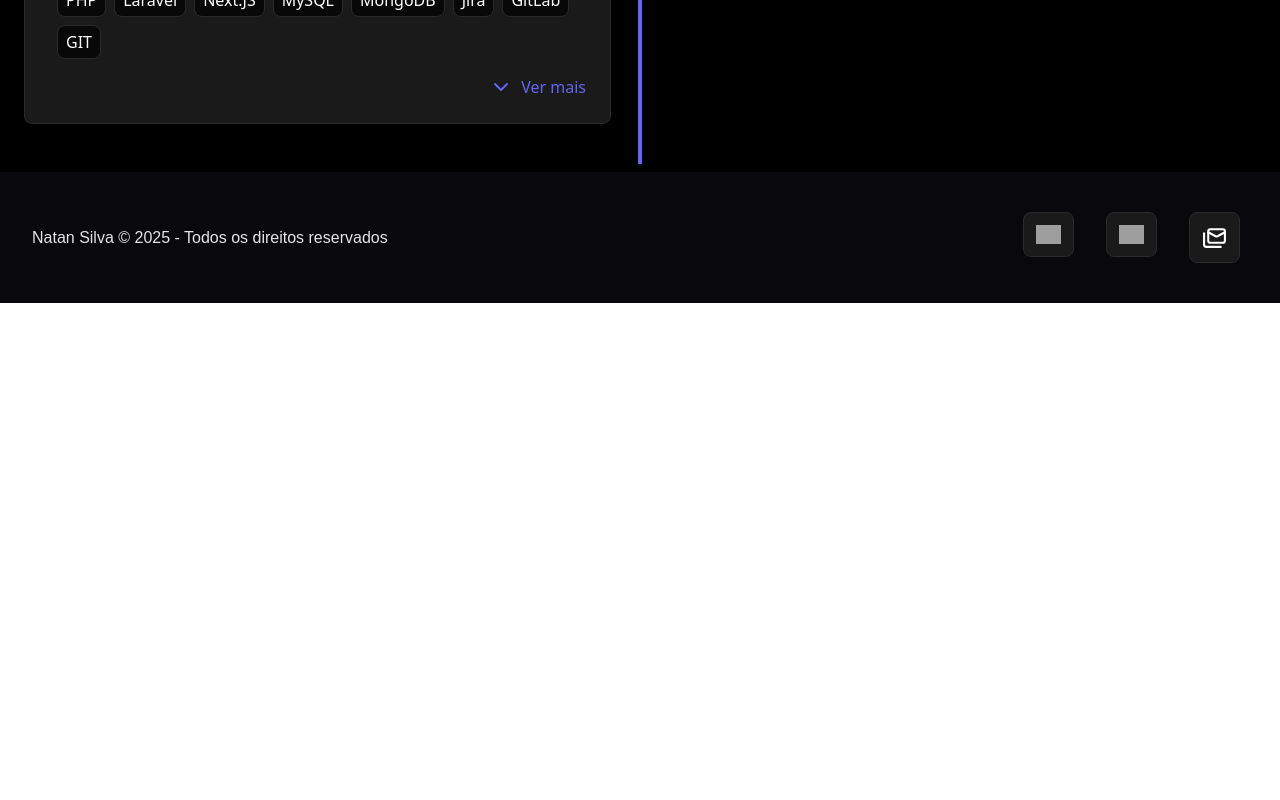
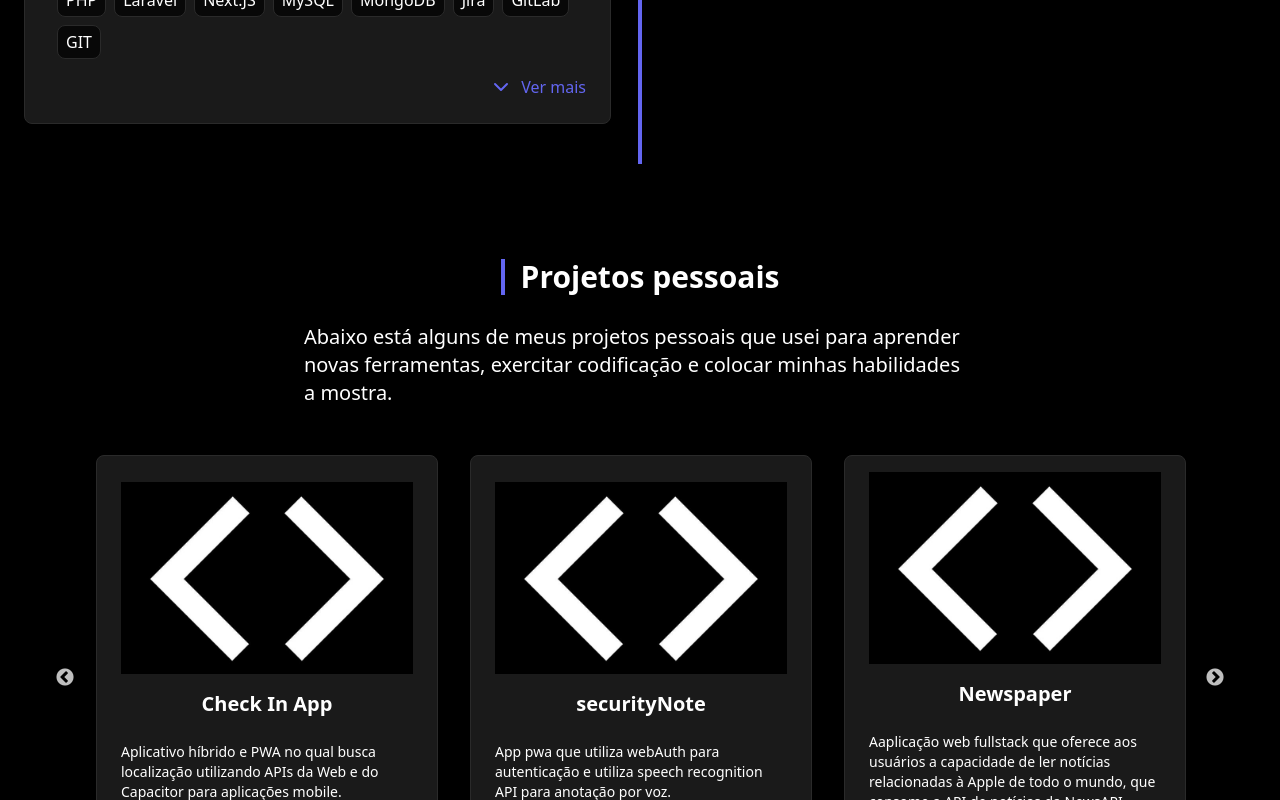
Before and after one commit to natanpms/portfolio, a React (Vite) app: page / in a window 1280 px wide. Shown: the part 2000-2800 px from the top of the page. Before the commit the page ends 2303 px from the top, so only its background shows below. Built offline with nearby package versions, Linux system fonts and the light colour scheme; grey boxes are pictures that could not be loaded.

Commit message:
feat: seção de projetos

```diff
--- a/src/App.tsx
+++ b/src/App.tsx
@@ -6,6 +6,7 @@ import Navbar from './components/Navbar'
 import ScrollTop from './components/ScrollTop'
 // @ts-ignore
 import FinalContent from './components/FinalContent'
+import Projects from './components/Projects'
 
 function App() {
 
@@ -14,6 +15,7 @@ function App() {
       <Navbar />
       <Home />
       <Experience />
+      <Projects />
       <FinalContent />
       <ScrollTop />
     </>
--- /dev/null
+++ b/src/assets/projects.json
@@ -0,0 +1,45 @@
+{
+    "projects": [
+        {
+            "id": 0,
+            "name": "Check In App",
+            "description": "Aplicativo híbrido e PWA no qual busca localização utilizando APIs da Web e do Capacitor para aplicações mobile.",
+            "link" : "https://github.com/natanpms/check-in",
+            "deploy" : true,
+            "link_deploy": "https://check-in-seven-beta.vercel.app/"
+        },
+        {
+            "id": 1,
+            "name": "securityNote",
+            "description": "App pwa que utiliza webAuth para autenticação e utiliza speech recognition API para anotação por voz.",
+            "link" : "https://github.com/natanpms/securityNote",
+            "deploy" : true,
+            "link_deploy": "https://securitynote.netlify.app/"
+        },
+        {
+            "id": 2,
+            "name": "Newspaper",
+            "description": "Aaplicação web fullstack que oferece aos usuários a capacidade de ler notícias relacionadas à Apple de todo o mundo, que consome a API de notícias da NewsAPI.",
+            "link": "https://github.com/natanpms/newspaperProject",
+            "deploy" : false,
+            "link_deploy": ""
+
+        },
+        {
+            "id": 3,
+            "name": "Pokedex",
+            "description": "Pokedex responsiva pensando em mobile first desenvolvida com Javascript, consumindo a pokeAPI.",
+            "link" : "https://github.com/natanpms/Pokedex",
+            "deploy" : true,
+            "link_deploy": "https://ipokedex1.netlify.app/"
+        },
+        {
+            "id": 4,
+            "name": "Jogo da velha",
+            "description": "Jogo da velha desenvolvido em java para treinar lógica de programação.",
+            "link" : "https://github.com/natanpms/jogo-da-velha",
+            "deploy": false,
+            "link_deploy" : ""
+        }
+    ]
+}
--- a/src/components/Experience.tsx
+++ b/src/components/Experience.tsx
@@ -1,4 +1,5 @@
 import { BriefcaseBusiness, ChevronDown } from "lucide-react";
+import '../App.css';
 
 export default function Experience() {
 
--- a/src/components/Navbar.tsx
+++ b/src/components/Navbar.tsx
@@ -13,6 +13,7 @@ export default function Navbar() {
     const menuList: MenuItem[] = [
         { id: 1, name: 'Home', transition: '#home' },
         { id: 3, name: 'Experiência', transition: '#xp' },
+        { id: 3, name: 'Projetos', transition: '#projects' },
         { id: 4, name: 'Contato', transition: '#contact' },
     ];
 
--- /dev/null
+++ b/src/components/Projects.tsx
@@ -0,0 +1,122 @@
+import data from '../assets/projects.json';
+import '../App.css';
+import Slider from "react-slick";
+import "slick-carousel/slick/slick.css";
+import "slick-carousel/slick/slick-theme.css";
+import "slick-carousel/slick/slick.css";
+import "slick-carousel/slick/slick-theme.css";
+import projectPic from '../assets/Brackets logo.jpeg'
+import { CloudDownload, Github } from 'lucide-react';
+
+
+interface DataProps {
+    id: number;
+    name: string;
+    description: string;
+    link: string;
+    deploy: boolean;
+    link_deploy: string;
+}
+
+export default function Projects() {
+
+    const settings = {
+        dots: true,
+        infinite: true,
+        speed: 500,
+        slidesToShow: 3,
+    slidesToScroll: 3,
+        responsive: [
+        {
+            breakpoint: 1024, // tablets ou notebooks menores
+            settings: {
+                slidesToShow: 2,
+                slidesToScroll: 2,
+            },
+        },
+        {
+            breakpoint: 768, // mobile
+            settings: {
+                slidesToShow: 1,
+                slidesToScroll: 1,
+            },
+        }
+        ],
+        appendDots: (dots: any) => (
+            <div
+                style={{
+                    paddingTop: "15px",
+                }}
+            >
+                <ul className="custom-dots" style={{ marginTop: "5px", display: "flex", gap: "12px", justifyContent: "center", textAlign: "center" }}>
+                    {dots}
+                </ul>
+            </div>
+        ),
+        customPaging: (i: any) => (
+            <div
+                style={{
+                    width: "30px",
+                    color: "white",
+                    border: "2px #6366f1 solid",
+                    backgroundColor: "transparent",
+                    borderRadius: "100%",
+                    height: "30px",
+                }}
+            >
+                {i + 1}
+            </div>
+        )
+    };
+
+    return (
+        <div
+            id="projects"
+            style={{ backgroundColor: 'var(--color-principal)' }}
+            className="flex flex-col p-2 justify-center items-center w-full min-h-screen text-white px-4 mx-auto"
+        >
+            <h2 className="text-3xl font-bold mt-14 border-l-4 border-[#6366f1] pl-4 mb-3">
+                Projetos pessoais
+            </h2>
+            <p className="max-w-2xl text-sm md:text-xl mt-4 mx-auto mb-12">
+                Abaixo está alguns de meus projetos pessoais que usei para aprender novas ferramentas, exercitar codificação e colocar minhas habilidades a mostra.
+            </p>
+
+
+            <div className="w-full max-w-6xl px-4 pb-10">
+                <Slider {...settings}>
+                    {data.projects.map((project: DataProps) => (
+                        <div key={project.id} className="px-4">
+                            <div className='flex flex-col gap-4 justify-center items-center  bg-[#1a1a1a] rounded-lg border border-[#2a2a2a] overflow-hidden hover:border-[#6366f1] mb-4 p-6 h-[430px]'>
+                                <img
+                                    className="w-full h-48 object-cover"
+                                    src={projectPic}
+                                    alt="project"
+                                />
+                                <h3 className="text-xl font-bold mb-2">{project.name}</h3>
+                                <p className="text-sm">{project.description}</p>
+
+                                <div className='flex justify-between gap-4 items-center'>
+                                    <a href={project.link} target='_blank' className="btn  rounded-md bg-transparent text-white border border-[#6366f1] hover:transform shadow-md p-3 text-base sm:text-lg">
+                                        Código
+                                        <Github />
+                                    </a>
+
+                                    {project?.deploy &&
+
+                                        <a href={project?.link_deploy} target='_blank' className="btn  rounded-md bg-transparent text-white border border-[#6366f1] shadow-md p-3 text-base sm:text-lg">
+                                            Deploy
+                                            <CloudDownload />
+                                        </a>
+                                    }
+                                </div>
+                            </div>
+                        </div>
+                    ))}
+                </Slider>
+            </div>
+
+
+        </div>
+    );
+}
```
Also changed, not shown: src/assets/Brackets logo.jpeg (added).
